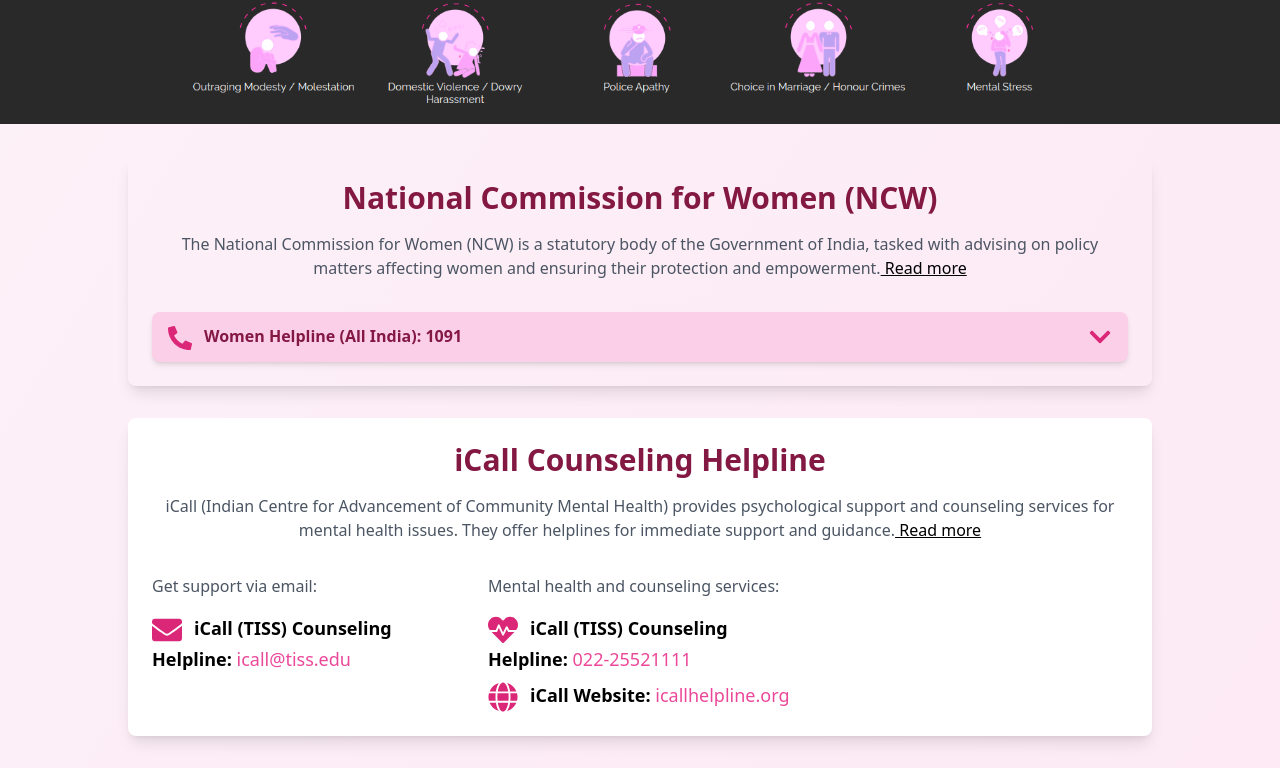
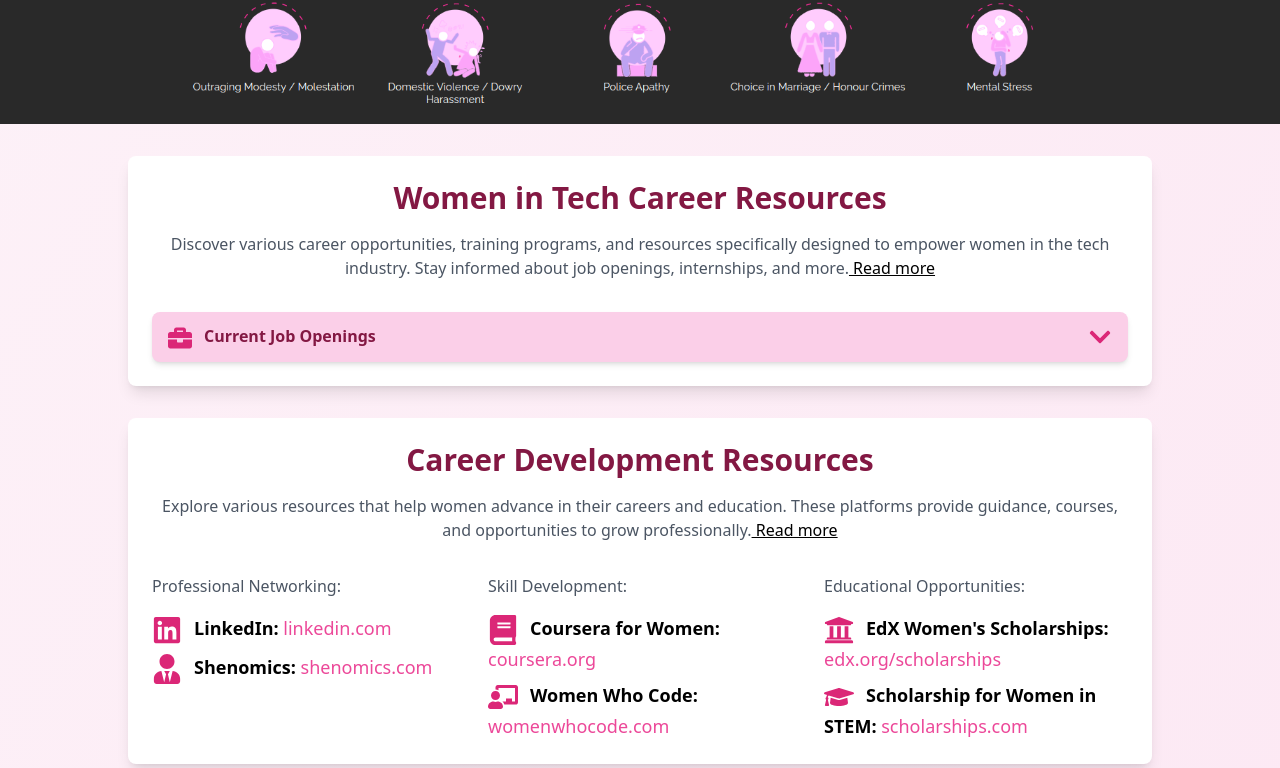
Before and after one commit to RiyaRaj28/Stree, a React (Vite) app in the folder client/: page /resources in a window 1280 px wide. Shown: the part 460-1228 px from the top of the page. Built offline with nearby package versions, Linux system fonts and the light colour scheme; no server answers.

Commit message:
Made the resources page

```diff
--- a/client/src/pages/Resources.jsx
+++ b/client/src/pages/Resources.jsx
@@ -1,5 +1,5 @@
 import { useState } from 'react';
-import { FaPhoneAlt, FaRegMoneyBillAlt, FaFileAlt, FaPiggyBank, FaBabyCarriage, FaPlayCircle, FaVideo, FaHeadphones, FaPodcast, FaDollarSign, FaInfoCircle, FaUniversity, FaHandsHelping, FaEnvelope, FaPassport, FaBookReader, FaGlobeAmericas, FaGraduationCap, FaChalkboard, FaBookOpen, FaLaptopCode, FaLightbulb, FaGavel, FaHome, FaUserGraduate, FaChalkboardTeacher, FaHeartbeat, FaChevronDown, FaChevronUp, FaGlobe, FaHandHoldingHeart, FaFlag } from "react-icons/fa";
+import { FaPhoneAlt, FaLinkedin, FaUserTie, FaBook, FaBriefcase, FaRegMoneyBillAlt, FaFileAlt, FaPiggyBank, FaBabyCarriage, FaPlayCircle, FaVideo, FaHeadphones, FaPodcast, FaDollarSign, FaInfoCircle, FaUniversity, FaHandsHelping, FaEnvelope, FaPassport, FaBookReader, FaGlobeAmericas, FaGraduationCap, FaChalkboard, FaBookOpen, FaLaptopCode, FaLightbulb, FaGavel, FaHome, FaUserGraduate, FaChalkboardTeacher, FaHeartbeat, FaChevronDown, FaChevronUp, FaGlobe, FaHandHoldingHeart, FaFlag } from "react-icons/fa";
 
 function Resources() {
   const [isDropdownOpen, setIsDropdownOpen] = useState(false);
@@ -12,7 +12,7 @@
     <>
       <div className="min-h-screen w-full bg-gradient-to-br from-pink-50 to-pink-100 py-10">
         <div className="max-w-7xl mx-auto text-center py-12">
-          <h1 className="text-4xl font-bold text-pink-900">Women&apos;s Safety & Helpline Services in India</h1>
+          <h1 className="text-4xl font-bold text-pink-900">Women&apos;s Education and Career Guidance in STEM</h1>
           <p className="mt-4 text-lg text-gray-600">
             A resource page to help women in India get access to emergency contact numbers, legal assistance, counseling services, and much more.
           </p>
@@ -24,13 +24,13 @@
           alt="Issues"
         />
 
-        {/* Helplines */}
-        <div className="max-w-5xl mx-auto p-6 rounded-lg shadow-lg hover:shadow-2xl hover:bg-pink-50 transform transition duration-300 ease-in-out hover:scale-100 mb-8">
+        {/* Women in Tech career resources */}
+        <div className="max-w-5xl mx-auto bg-white p-6 rounded-lg shadow-lg hover:shadow-2xl hover:bg-pink-50 transform transition duration-300 ease-in-out hover:scale-100 mb-8">
           <div className="text-center mb-8">
-            <h2 className="text-3xl font-semibold text-pink-900">National Commission for Women (NCW)</h2>
+            <h2 className="text-3xl font-semibold text-pink-900">Women in Tech Career Resources</h2>
             <p className="mt-4 text-gray-600">
-              The National Commission for Women (NCW) is a statutory body of the Government of India, tasked with advising on policy matters affecting women and ensuring their protection and empowerment.
-              <a href="http://www.ncw.nic.in/helplines" className="text-black underline hover:no-underline hover:text-pink-800"> Read more</a>
+              Discover various career opportunities, training programs, and resources specifically designed to empower women in the tech industry. Stay informed about job openings, internships, and more.
+              <a href="https://example.com/career-opportunities" className="text-black underline hover:no-underline hover:text-pink-800"> Read more</a>
             </p>
           </div>
           <div className="relative">
@@ -38,57 +38,67 @@
               className="flex items-center justify-between w-full text-left bg-pink-200 px-4 py-3 rounded-lg text-pink-900 font-semibold shadow-md"
               onClick={toggleDropdown}
             >
-              <span><FaPhoneAlt className="text-pink-600 text-2xl mr-3 inline-block" aria-label="Phone icon" />Women Helpline (All India): 1091</span>
+              <span><FaBriefcase className="text-pink-600 text-2xl mr-3 inline-block" aria-label="Briefcase icon" />Current Job Openings</span>
               {isDropdownOpen ? <FaChevronUp className="text-pink-600 text-2xl" /> : <FaChevronDown className="text-pink-600 text-2xl" />}
             </button>
 
             {isDropdownOpen && (
               <div className="bg-white mt-4 rounded-lg shadow-lg p-4">
                 <ul className="space-y-2 text-md">
-                  <li><FaPhoneAlt className="text-gray-600 mr-2 inline-block" /> <strong>National Emergency Number:</strong> <a href="tel:112" className="text-pink-500">112</a></li>
-                  <li><FaPhoneAlt className="text-gray-600 mr-2 inline-block" /> <strong>Police:</strong> <a href="tel:100" className="text-pink-500">100</a></li>
-                  <li><FaPhoneAlt className="text-gray-600 mr-2 inline-block" /> <strong>Delhi Women Helpline:</strong> <a href="tel:181" className="text-pink-500">181</a></li>
-                  <li><FaPhoneAlt className="text-gray-600 mr-2 inline-block" /> <strong>Domestic Abuse Helpline:</strong> <a href="tel:181" className="text-pink-500">181</a></li>
+                  <li><FaBriefcase className="text-gray-600 mr-2 inline-block" /> <strong>Software Developer:</strong> <a href="https://www.diversifytech.com/job-board/#browse" className="text-pink-500">Apply Now</a></li>
+                  <li><FaBriefcase className="text-gray-600 mr-2 inline-block" /> <strong>Data Scientist:</strong> <a href="https://www.diversifytech.com/job-board/#browse" className="text-pink-500">Apply Now</a></li>
+                  <li><FaBriefcase className="text-gray-600 mr-2 inline-block" /> <strong>UI/UX Designer:</strong> <a href="https://www.diversifytech.com/job-board/#browse" className="text-pink-500">Apply Now</a></li>
+                  <li><FaBriefcase className="text-gray-600 mr-2 inline-block" /> <strong>Project Manager:</strong> <a href="https://www.diversifytech.com/job-board/#browse" className="text-pink-500">Apply Now</a></li>
                 </ul>
-                <p className="mt-4 text-sm text-gray-400">Other helplines:</p>
+                <p className="mt-4 text-sm text-gray-400">Explore more opportunities:</p>
                 <ul className="mt-2 space-y-1 text-sm text-gray-400">
-                  <li><a href="tel:1098" className="text-pink-500 hover:underline">Child Helpline: 1098</a></li>
-                  <li><a href="tel:14567" className="text-pink-500 hover:underline">Senior Citizen Helpline: 14567</a></li>
-                  <li><a href="tel:08046110007" className="text-pink-500 hover:underline">Mental Health Helpline: 08046110007</a></li>
+                  <li><a href="https://example.com/internships" className="text-pink-500 hover:underline">Internships</a></li>
+                  <li><a href="https://example.com/training-programs" className="text-pink-500 hover:underline">Training Programs</a></li>
+                  <li><a href="https://example.com/certifications" className="text-pink-500 hover:underline">Certifications</a></li>
                 </ul>
               </div>
             )}
           </div>
         </div>
 
+
         {/* Counseling */}
         <div className="bg-white max-w-5xl mx-auto p-6 rounded-lg shadow-lg hover:shadow-2xl hover:bg-pink-50 transform transition duration-300 ease-in-out hover:scale-100 mb-8">
   <div className="text-center mb-8">
-            <h2 className="text-3xl font-semibold text-pink-900">iCall Counseling Helpline</h2>
+    <h2 className="text-3xl font-semibold text-pink-900">Career Development Resources</h2>
     <p className="mt-4 text-gray-600">
-              iCall (Indian Centre for Advancement of Community Mental Health) provides psychological support and counseling services for mental health issues. They offer helplines for immediate support and guidance.
-              <a href="https://icallhelpline.org" className="text-black underline hover:no-underline hover:text-pink-800"> Read more</a>
+      Explore various resources that help women advance in their careers and education. These platforms provide guidance, courses, and opportunities to grow professionally.
+      <a href="https://www.careerguide.com" className="text-black underline hover:no-underline hover:text-pink-800"> Read more</a>
     </p>
   </div>
   <div className="grid grid-cols-1 md:grid-cols-2 lg:grid-cols-3 gap-8">
     <div>
-              <p className="text-gray-600">Get support via email:</p>
+      <p className="text-gray-600">Professional Networking:</p>
       <ul className="mt-4 space-y-2 text-lg">
-                <li><strong><FaEnvelope className="text-pink-600 text-3xl mr-3 inline-block" aria-label="Email icon" />iCall (TISS) Counseling Helpline:</strong> <a href="mailto:icall@tiss.edu" className="text-pink-500">icall@tiss.edu</a></li>
+        <li><strong><FaLinkedin className="text-pink-600 text-3xl mr-3 inline-block" aria-label="LinkedIn icon" />LinkedIn:</strong> <a href="https://www.linkedin.com" className="text-pink-500">linkedin.com</a></li>
+        <li><strong><FaUserTie className="text-pink-600 text-3xl mr-3 inline-block" aria-label="Career icon" />Shenomics:</strong> <a href="https://www.shenomics.com" className="text-pink-500">shenomics.com</a></li>
       </ul>
     </div>
     <div>
-              <p className="text-gray-600">Mental health and counseling services:</p>
+      <p className="text-gray-600">Skill Development:</p>
       <ul className="mt-4 space-y-2 text-lg">
-                <li><strong><FaHeartbeat className="text-pink-600 text-3xl mr-3 inline-block" aria-label="Heart icon" />iCall (TISS) Counseling Helpline:</strong> <a href="tel:02225521111" className="text-pink-500">022-25521111</a></li>
-                <li><strong><FaGlobe className="text-pink-600 text-3xl mr-3 inline-block" aria-label="Globe icon" />iCall Website:</strong> <a href="https://icallhelpline.org" className="text-pink-500" target="_blank" rel="noopener noreferrer">icallhelpline.org</a></li>
+        <li><strong><FaBook className="text-pink-600 text-3xl mr-3 inline-block" aria-label="Book icon" />Coursera for Women:</strong> <a href="https://www.coursera.org" className="text-pink-500">coursera.org</a></li>
+        <li><strong><FaChalkboardTeacher className="text-pink-600 text-3xl mr-3 inline-block" aria-label="Teacher icon" />Women Who Code:</strong> <a href="https://www.womenwhocode.com" className="text-pink-500">womenwhocode.com</a></li>
+      </ul>
+    </div>
+    <div>
+      <p className="text-gray-600">Educational Opportunities:</p>
+      <ul className="mt-4 space-y-2 text-lg">
+        <li><strong><FaUniversity className="text-pink-600 text-3xl mr-3 inline-block" aria-label="University icon" />EdX Women's Scholarships:</strong> <a href="https://www.edx.org/scholarships" className="text-pink-500">edx.org/scholarships</a></li>
+        <li><strong><FaGraduationCap className="text-pink-600 text-3xl mr-3 inline-block" aria-label="Graduation cap icon" />Scholarship for Women in STEM:</strong> <a href="https://www.scholarships.com" className="text-pink-500">scholarships.com</a></li>
       </ul>
     </div>
   </div>
 </div>
 
+
         <div className="max-w-7xl mx-auto grid grid-cols-1 md:grid-cols-2 lg:grid-cols-3 gap-8 mt-8">
-          {/*... */}
+          {/*Mentorship for women in STEM */}
           <div className="bg-white p-6 rounded-lg shadow-lg hover:shadow-2xl hover:bg-pink-50 transform transition duration-300 ease-in-out hover:scale-100 mx-auto">
             <div className="flex items-center mb-4">
                 <FaLightbulb className="text-pink-600 text-3xl mr-3" aria-label="Lightbulb icon" />
@@ -101,7 +111,7 @@
             </ul>
           </div>
 
-          {/* Shelter Services */}
+          {/* Free online courses */}
           <div className="bg-white p-6 rounded-lg shadow-lg hover:shadow-2xl hover:bg-pink-50 transform transition duration-300 ease-in-out hover:scale-100 mx-auto">
               <div className="flex items-center mb-4">
                   <FaLaptopCode className="text-pink-600 text-3xl mr-3" aria-label="Laptop icon" />
@@ -116,7 +126,7 @@
           </div>
 
 
-          {/* Health Services */}
+          {/* Finanacial aid, scholarships, etc */}
           <div className="bg-white p-6 rounded-lg shadow-lg hover:shadow-2xl hover:bg-pink-50 transform transition duration-300 ease-in-out hover:scale-100 mx-auto">
             <div className="flex items-center mb-4">
                 <FaPiggyBank className="text-pink-600 text-3xl mr-3" aria-label="Piggy bank icon" />
@@ -131,7 +141,7 @@
         </div>
 
 
-           {/* Human Rights */}
+           {/* International scholarships */}
            <div className="bg-white p-6 rounded-lg shadow-lg hover:shadow-2xl hover:bg-pink-50 transform transition duration-300 ease-in-out hover:scale-100 mx-auto">
                 <div className="flex items-center mb-4">
                     <FaGlobeAmericas className="text-pink-600 text-3xl mr-3" aria-label="Globe icon" />
@@ -146,7 +156,7 @@
             </div>
 
 
-        {/* Tarshi Counseling */}
+        {/* Childcare support*/}
         <div className="bg-white p-6 rounded-lg shadow-lg hover:shadow-2xl hover:bg-pink-50 transform transition duration-300 ease-in-out hover:scale-100 mx-auto">
           <div className="flex items-center mb-4">
               <FaBabyCarriage className="text-pink-600 text-3xl mr-3" aria-label="Baby carriage icon" />
@@ -161,7 +171,7 @@
       </div>
 
 
-        {/* Tarshi Counseling */}
+        {/* Podcasts, videos focusing on women's education */}
         <div className="bg-white p-6 rounded-lg shadow-lg hover:shadow-2xl hover:bg-pink-50 transform transition duration-300 ease-in-out hover:scale-100 mx-auto">
           <div className="flex items-center mb-4">
               <FaPodcast className="text-pink-600 text-3xl mr-3" aria-label="Podcast icon" />
```
Lines whose indentation alone changed are shown as unchanged.
